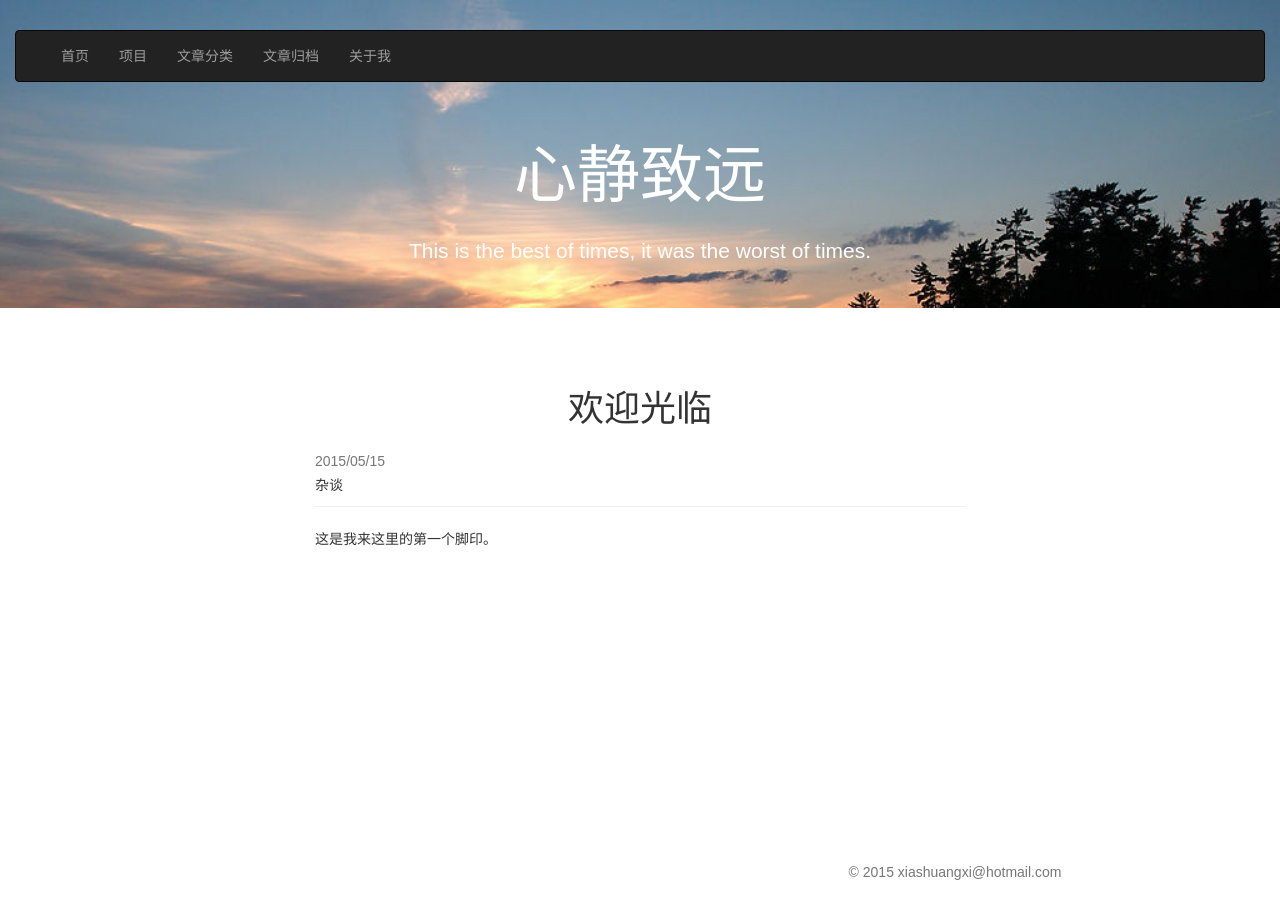
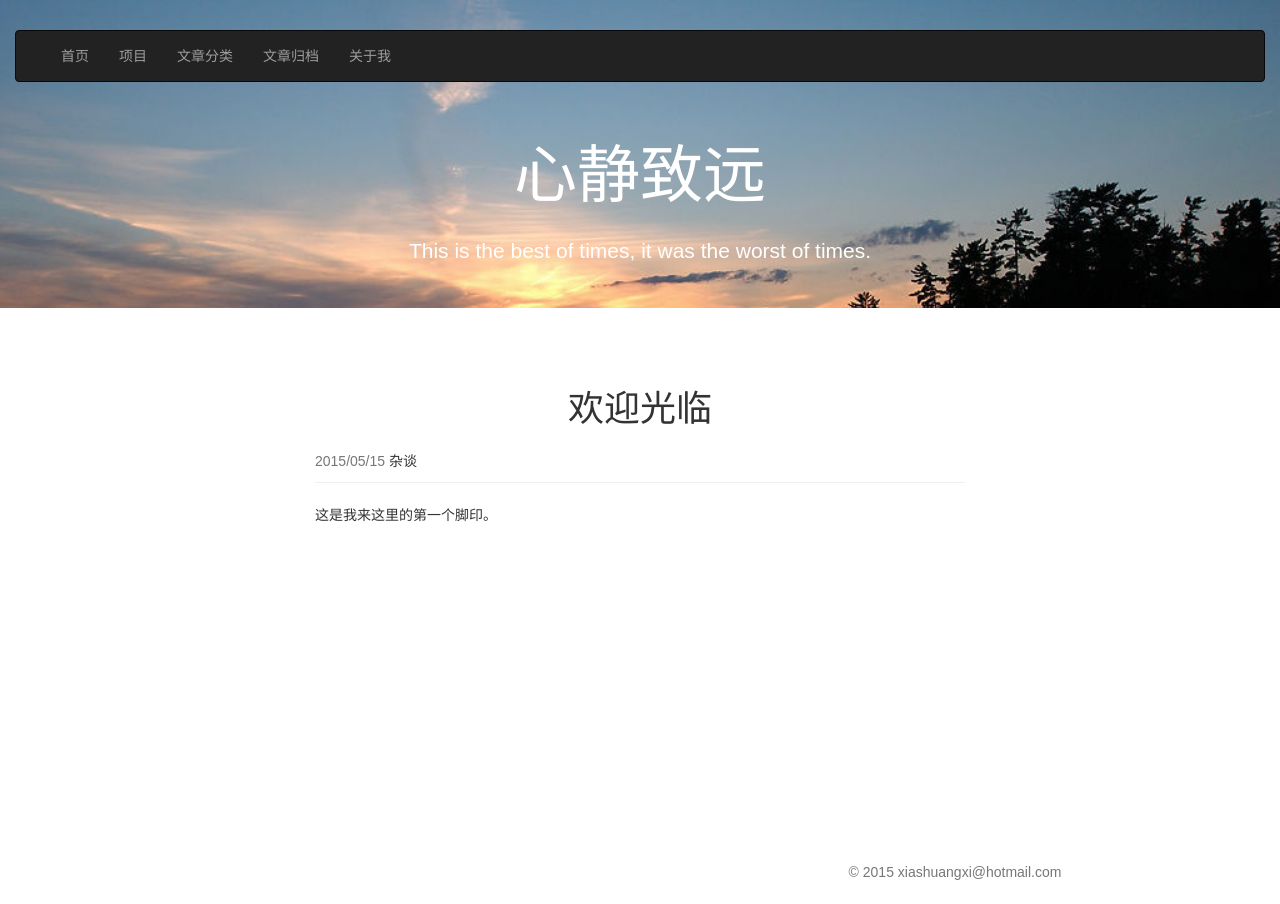
Before and after one commit to jinchangle/xiashuangxi.github.io, a Jekyll site: the page built from _posts/2015-05-15-start.md, in a window 1280 px wide. Built offline with Jekyll 4.4.1, drawn with Linux system fonts in a browser that asks for light colours; nearby versions of some CDN libraries; comment, search, counter and statistics services are not loaded.

Commit message:
Please enter the commit message for your changes. Lines starting  with '' will be ignored, and an empty message aborts the commit.  On branch master  Your branch is up-to-date with 'origin/master'.
 Changes to be committed:
	modified:   _layouts/post.html

```diff
--- a/_layouts/post.html
+++ b/_layouts/post.html
@@ -8,13 +8,14 @@
     <div class="page-header">
         <h1 style="text-align:center;">{{ page.title }}</h1>
         <span style='font-size:14px;color:#777;'>{{page.date| date:"%Y/%m/%d" }}</span>
-        <br>
         {% for tag in page.tags %}
         <vkbd>{{ tag }}</vkbd>
         {% endfor %}
     </div>
-    <p class="lead" style='font-size:16px;'>{{ content }}</p>
-    <p></p>
+    <p id='page.content' class="lead" style='font-size:16px;'>
+        {{ content }}
+    </p>
+
 
 </div>
 <div class="container " >
```
